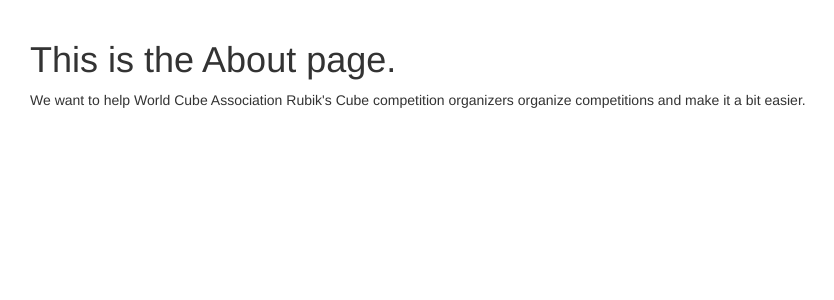
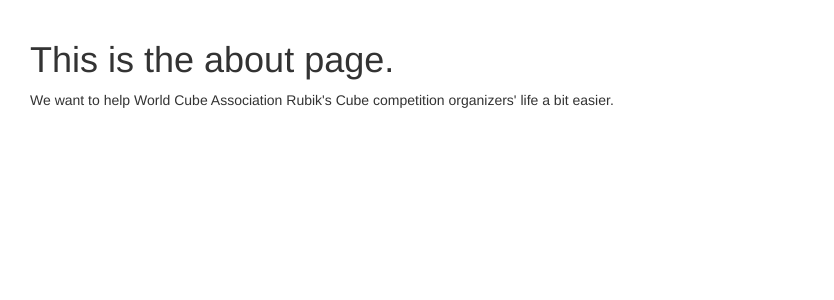
Before and after one commit to ArvisP/Rubix, a Flask app: page /about in a window 1280 px wide. Shown: the part 54-354 px from the top of the page, without its empty margins (0-834 px from the left). Run offline with Flask 2, Linux system fonts and the light colour scheme; some libraries are stand-ins or nearby versions.

Commit message:
Changes to some text

```diff
--- a/templates/about.html
+++ b/templates/about.html
@@ -3,8 +3,8 @@
 {% block content %}
 <main class="about-page">
   <div class="container-fluid">
-    <h1>This is the About page.</h1>
-    <p>We want to help World Cube Association Rubik's Cube competition organizers organize competitions and make it a bit easier.</p>
+    <h1>This is the about page.</h1>
+    <p>We want to help World Cube Association Rubik's Cube competition organizers' life a bit easier.</p>
   </div>
 </main>
 {% endblock %}
```
